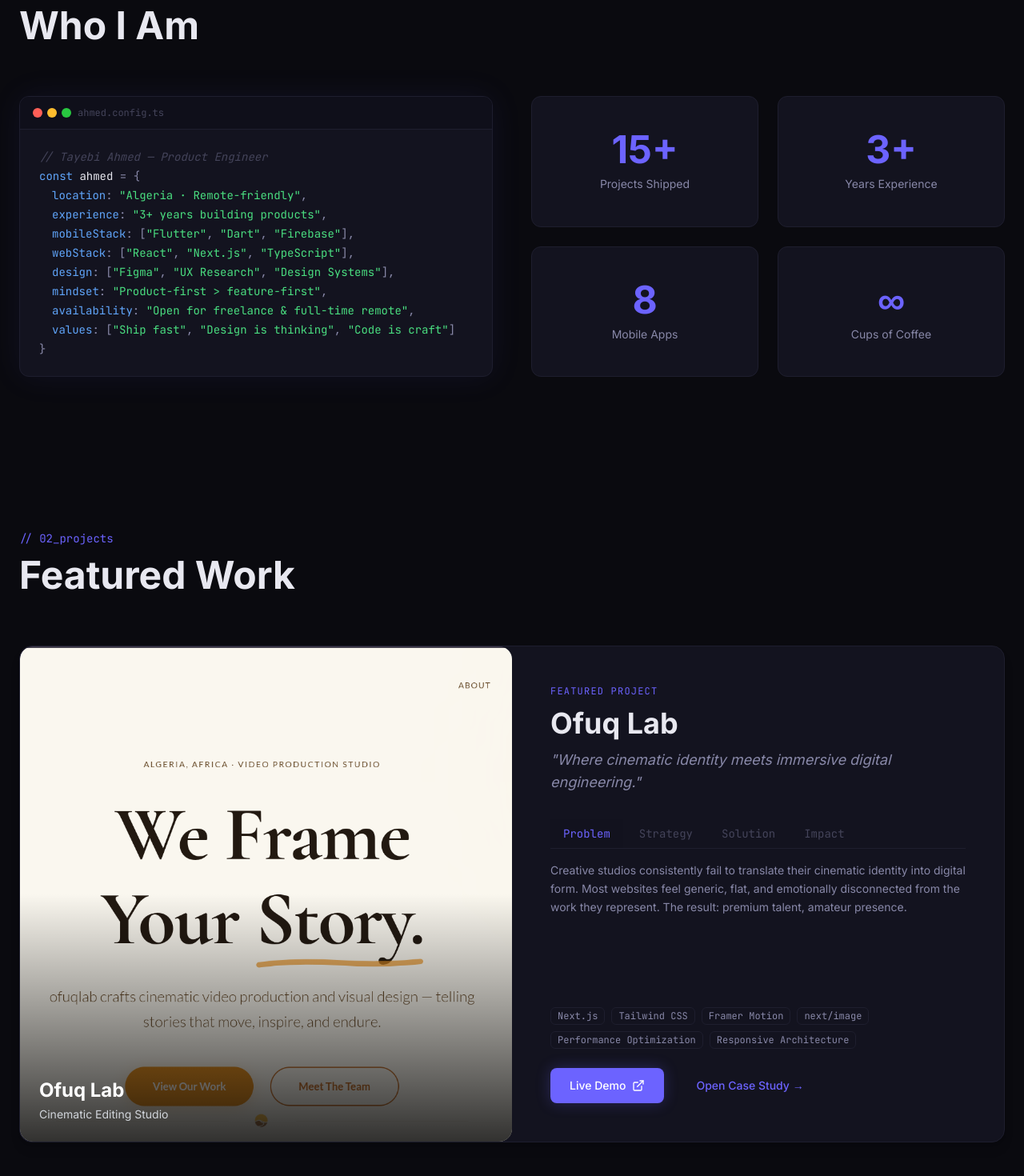
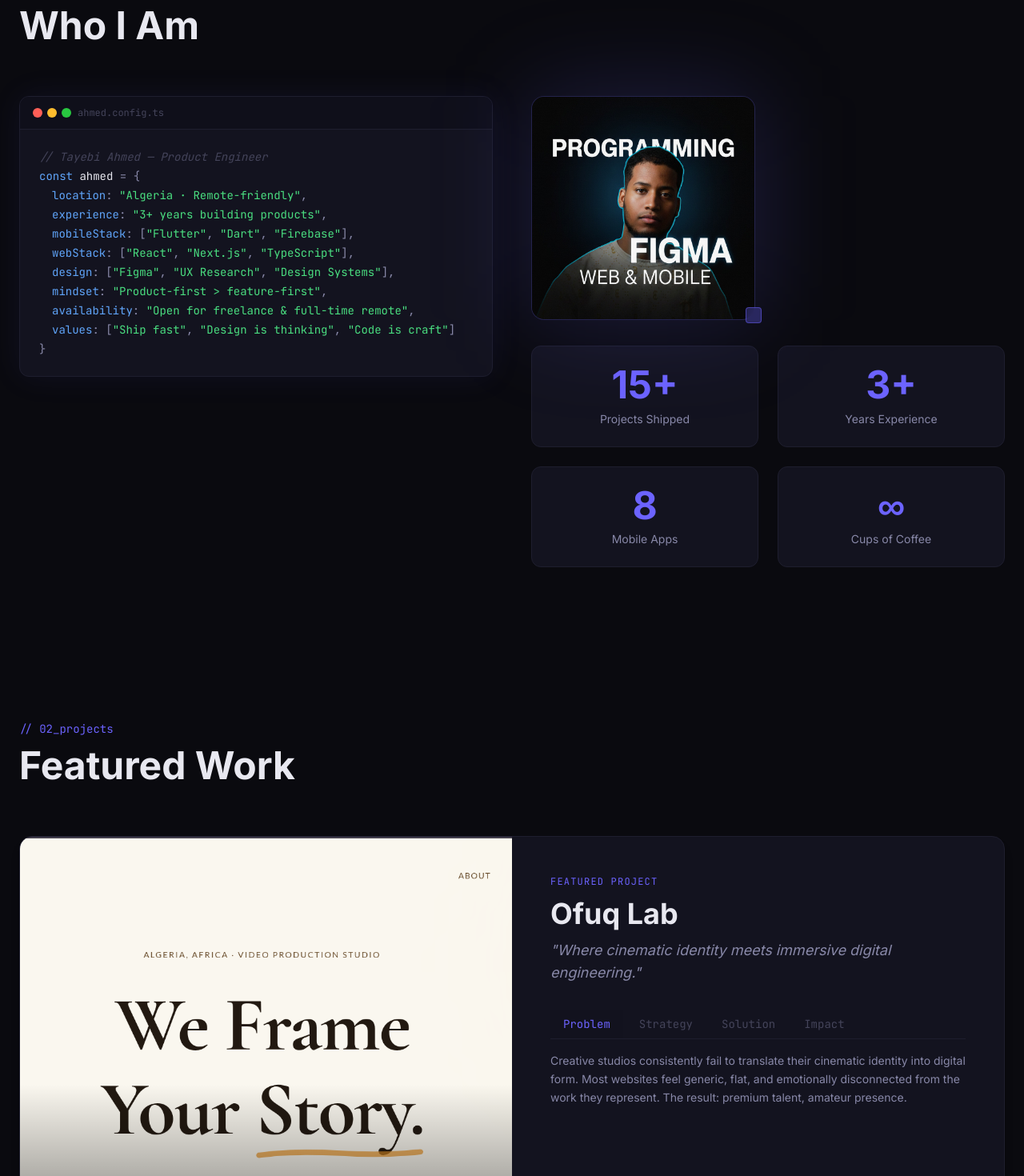
Before and after one commit to ahmedtayebi/ahmedcode, a Next.js app: page / in a window 1280 px wide. Shown: the part 920-2390 px from the top of the page at 80% size. Built offline with nearby package versions, Linux system fonts and the light colour scheme.

Commit message:
update photo

```diff
--- a/src/components/About.tsx
+++ b/src/components/About.tsx
@@ -1,6 +1,7 @@
 "use client";
 
 import { motion } from "framer-motion";
+import NextImage from "next/image";
 import AnimatedSection from "@/components/AnimatedSection";
 import SectionLabel from "@/components/SectionLabel";
 import TerminalWindow from "@/components/TerminalWindow";
@@ -236,6 +237,48 @@
                             </TerminalWindow>
                         </div>
 
+                        <div className="flex flex-col gap-8">
+                            {/* Profile Photo */}
+                            <div className="flex justify-center lg:block lg:justify-start">
+                                <div className="group relative h-[220px] w-[220px] md:h-[280px] md:w-[280px]">
+                                    {/* Glow Effect */}
+                                    <div className="absolute inset-0 rounded-2xl bg-accent/20 blur-[60px] transition-all duration-500 group-hover:bg-accent/30" />
+
+                                    <motion.div
+                                        initial={{ opacity: 0, scale: 0.9 }}
+                                        whileInView={{ opacity: 1, scale: 1 }}
+                                        whileHover={{ scale: 1.03 }}
+                                        transition={{
+                                            type: "spring",
+                                            stiffness: 300,
+                                            damping: 20
+                                        }}
+                                        viewport={{ once: true }}
+                                        className="relative h-full w-full overflow-hidden rounded-2xl border border-accent/20 bg-surface"
+                                    >
+                                        <NextImage
+                                            src="/images/profile.jpg"
+                                            alt="Tayebi Ahmed"
+                                            fill
+                                            className="object-cover"
+                                            unoptimized={true}
+                                            priority
+                                        />
+                                    </motion.div>
+
+                                    {/* Decorative Element */}
+                                    <motion.div
+                                        animate={{ y: [0, -6, 0] }}
+                                        transition={{
+                                            duration: 3,
+                                            repeat: Infinity,
+                                            ease: "easeInOut"
+                                        }}
+                                        className="absolute -bottom-2 -right-2 h-5 w-5 rounded border border-accent/50 bg-accent/30 backdrop-blur-sm"
+                                    />
+                                </div>
+                            </div>
+
                             <div className="grid grid-cols-2 gap-6">
                                 {stats.map((stat, index) => (
                                     <motion.div
@@ -258,6 +301,7 @@
                                 ))}
                             </div>
                         </div>
+                    </div>
                 </AnimatedSection>
             </div>
         </section>
--- a/src/components/Contact.tsx
+++ b/src/components/Contact.tsx
@@ -40,33 +40,12 @@
                         height="24"
                         viewBox="0 0 24 24"
                         fill="currentColor"
+                        xmlns="http://www.w3.org/2000/svg"
                     >
                         <path d="M12 2C6.477 2 2 6.477 2 12c0 4.42 2.865 8.17 6.839 9.49.5.092.682-.217.682-.482 0-.237-.008-.866-.013-1.7-2.782.603-3.369-1.34-3.369-1.34-.454-1.156-1.11-1.463-1.11-1.463-.908-.62.069-.608.069-.608 1.003.07 1.531 1.03 1.531 1.03.892 1.529 2.341 1.087 2.91.831.092-.646.35-1.086.636-1.336-2.22-.253-4.555-1.11-4.555-4.943 0-1.091.39-1.984 1.029-2.683-.103-.253-.446-1.27.098-2.647 0 0 .84-.269 2.75 1.025A9.578 9.578 0 0112 6.836c.85.004 1.705.114 2.504.336 1.909-1.294 2.747-1.025 2.747-1.025.546 1.377.203 2.394.1 2.647.64.699 1.028 1.592 1.028 2.683 0 3.842-2.339 4.687-4.566 4.935.359.309.678.919.678 1.852 0 1.336-.012 2.415-.012 2.743 0 .267.18.578.688.48C19.138 20.167 22 16.418 22 12c0-5.523-4.477-10-10-10z" />
                     </svg>
                 );
-            case "linkedin":
-                return (
-                    <svg
-                        width="24"
-                        height="24"
-                        viewBox="0 0 24 24"
-                        fill="currentColor"
-                    >
-                        <path d="M20.447 20.452h-3.554v-5.569c0-1.328-.027-3.037-1.852-3.037-1.853 0-2.136 1.445-2.136 2.939v5.667H9.351V9h3.414v1.561h.046c.477-.9 1.637-1.85 3.37-1.85 3.601 0 4.267 2.37 4.267 5.455v6.286zM5.337 7.433c-1.144 0-2.063-.926-2.063-2.065 0-1.138.92-2.063 2.063-2.063 1.14 0 2.064.925 2.064 2.063 0 1.139-.925 2.065-2.064 2.065zm1.782 13.019H3.555V9h3.564v11.452zM22.225 0H1.771C.792 0 0 .774 0 1.729v20.542C0 23.227.792 24 1.771 24h20.451C23.2 24 24 23.227 24 22.271V1.729C24 .774 23.2 0 22.222 0h.003z" />
-                    </svg>
-                );
-            case "dribbble":
-                return (
-                    <svg
-                        width="24"
-                        height="24"
-                        viewBox="0 0 24 24"
-                        fill="currentColor"
-                    >
-                        <path d="M12 0C5.375 0 0 5.375 0 12s5.375 12 12 12 12-5.375 12-12S18.625 0 12 0zm8.692 5.442c1.465 1.794 2.371 4.068 2.432 6.558-1.885-.402-3.666-.522-5.237-.402-.163-.402-.326-.794-.5-1.185 1.848-.762 3.463-1.783 4.305-4.971zm-8.692-3.567c2.608 0 4.983.925 6.852 2.463-.73 2.926-2.128 3.891-3.817 4.543-1.196-2.204-2.536-4.067-3.817-5.518.565-.093 1.14-.155 1.782-.155zm-3.817.742c1.26 1.411 2.577 3.234 3.754 5.387-2.463.653-5.387.915-8.239 1.031.653-3.545 3.234-6.357 6.485-7.418zm-6.558 8.383c0-.065 0-.13.011-.196 3.234-.13 6.558-.457 9.346-1.228.174.347.347.705.51 1.063-3.676 1.076-6.558 3.676-8.208 6.558-1.065-1.784-1.649-3.87-1.649-6.197zm8.383 8.383c-2.39 0-4.556-.826-6.297-2.204 1.445-2.577 4.026-4.926 7.248-5.906 1.031 2.675 1.783 5.602 2.128 8.817-1.01.195-2.06.293-3.079.293zm4.926-.587c-.304-2.994-1.01-5.83-1.979-8.437 1.391-.152 3.022-.043 4.785.326-.326 3.632-2.347 6.776-5.267 8.111z" />
-                    </svg>
-                );
-            case "email":
+            case "instagram":
                 return (
                     <svg
                         width="24"
@@ -78,14 +57,69 @@
                         strokeLinecap="round"
                         strokeLinejoin="round"
                     >
-                        <rect
-                            x="2"
-                            y="4"
-                            width="20"
-                            height="16"
-                            rx="2"
-                        ></rect>
-                        <path d="m22 7-8.97 5.7a1.94 1.94 0 0 1-2.06 0L2 7"></path>
+                        <rect x="2" y="2" width="20" height="20" rx="5" ry="5"></rect>
+                        <path d="M16 11.37A4 4 0 1 1 12.63 8 4 4 0 0 1 16 11.37z"></path>
+                        <line x1="17.5" y1="6.5" x2="17.51" y2="6.5"></line>
+                    </svg>
+                );
+            case "facebook":
+                return (
+                    <svg
+                        width="24"
+                        height="24"
+                        viewBox="0 0 24 24"
+                        fill="none"
+                        stroke="currentColor"
+                        strokeWidth="2"
+                        strokeLinecap="round"
+                        strokeLinejoin="round"
+                    >
+                        <path d="M18 2h-3a5 5 0 0 0-5 5v3H7v4h3v8h4v-8h3l1-4h-4V7a1 1 0 0 1 1-1h3z"></path>
+                    </svg>
+                );
+            case "x":
+                return (
+                    <svg
+                        width="24"
+                        height="24"
+                        viewBox="0 0 24 24"
+                        fill="currentColor"
+                    >
+                        <path d="M18.901 1.153h3.68l-8.04 9.19L24 22.846h-7.406l-5.8-7.584-6.638 7.584H.474l8.6-9.83L0 1.154h7.594l5.243 6.932ZM17.61 20.644h2.039L6.486 3.24H4.298Z" />
+                    </svg>
+                );
+            case "tiktok":
+                return (
+                    <svg
+                        width="24"
+                        height="24"
+                        viewBox="0 0 24 24"
+                        fill="none"
+                        stroke="currentColor"
+                        strokeWidth="2"
+                        strokeLinecap="round"
+                        strokeLinejoin="round"
+                    >
+                        <path d="M9 12a4 4 0 1 0 4 4V4a5 5 0 0 0 5 5v4a9 9 0 0 1-9-9Z"></path>
+                    </svg>
+                );
+            case "behance":
+                return (
+                    <svg
+                        width="24"
+                        height="24"
+                        viewBox="0 0 24 24"
+                        fill="none"
+                        stroke="currentColor"
+                        strokeWidth="2"
+                        strokeLinecap="round"
+                        strokeLinejoin="round"
+                    >
+                        <path d="M15 11h6v-2h-6M15 6h6v4h-6M4.5 9h-2M4 7h6M8 11h-2M8 14h-2M11 11h-2M11 7h-2M11 14h-2M8 9h3" stroke="none" fill="none" />
+                        <circle cx="6" cy="11" r="3" />
+                        <path d="M17 14a3 3 0 1 0 0-6 3 3 0 0 0 0 6z" />
+                        <path d="M14 6h6" />
+                        {/* Placeholder backup if complex path fails is omitted to keep it clean, utilizing the explicit paths above */}
                     </svg>
                 );
             default:
--- a/src/components/Projects.tsx
+++ b/src/components/Projects.tsx
@@ -134,15 +134,15 @@
                         whileInView={{ opacity: 1, y: 0 }}
                         viewport={{ once: true }}
                         transition={{ duration: 0.6 }}
-                        className="mb-24 overflow-hidden rounded-2xl border border-border-subtle bg-surface shadow-lg transition-all duration-500 hover:shadow-[0_0_50px_rgba(108,99,255,0.2)]"
+                        className="mb-24 w-full overflow-hidden rounded-2xl border border-border-subtle bg-surface shadow-lg transition-all duration-500 hover:shadow-[0_0_50px_rgba(108,99,255,0.2)]"
                     >
-                        <div className="grid lg:grid-cols-2">
+                        <div className="flex flex-col lg:grid lg:grid-cols-2">
                             {/* Left: Project Preview */}
                             <motion.div
                                 ref={featuredRef}
                                 onMouseMove={handleMouseMove}
                                 onMouseLeave={handleMouseLeave}
-                                className="group relative min-h-[500px] overflow-hidden rounded-2xl bg-gradient-to-br from-purple-900/20 via-blue-900/20 to-black"
+                                className="group relative min-h-[250px] w-full overflow-hidden bg-gradient-to-br from-purple-900/20 via-blue-900/20 to-black lg:min-h-[500px]"
                             >
                                 <motion.div
                                     style={{
@@ -162,11 +162,11 @@
                                     <div className="absolute inset-0 bg-gradient-to-t from-black/80 via-transparent to-transparent" />
 
                                     {/* Text overlay */}
-                                    <div className="absolute bottom-6 left-6">
-                                        <div className="font-display text-2xl font-bold text-white">
+                                    <div className="absolute bottom-6 left-6 right-6">
+                                        <div className="font-display w-full break-words text-2xl font-bold text-white">
                                             Ofuq Lab
                                         </div>
-                                        <div className="mt-1 text-sm text-gray-300">
+                                        <div className="mt-1 w-full break-words text-sm text-gray-300">
                                             Cinematic Editing Studio
                                         </div>
                                     </div>
@@ -174,7 +174,7 @@
                             </motion.div>
 
                             {/* Right: Content */}
-                            <div className="p-8 lg:p-12">
+                            <div className="w-full min-w-0 overflow-hidden p-6 md:p-8 lg:p-12">
                                 <motion.div
                                     initial={{ opacity: 0, y: 10 }}
                                     whileInView={{ opacity: 1, y: 0 }}
@@ -184,26 +184,26 @@
                                     <div className="font-code mb-3 text-xs uppercase tracking-widest text-accent">
                                         FEATURED PROJECT
                                     </div>
-                                    <h3 className="font-display mb-3 text-3xl font-bold text-text-primary md:text-4xl">
+                                    <h3 className="font-display mb-3 w-full break-words text-2xl font-bold text-text-primary md:text-3xl lg:text-4xl">
                                         Ofuq Lab
                                     </h3>
-                                    <p className="mb-8 text-lg italic text-text-secondary">
+                                    <p className="mb-8 w-full break-words text-base italic text-text-secondary md:text-lg">
                                         "Where cinematic identity meets immersive digital
                                         engineering."
                                     </p>
                                 </motion.div>
 
                                 {/* Tabs */}
-                                <div className="mb-8">
+                                <div className="mb-8 w-full overflow-hidden">
                                     {/* Tab Bar */}
-                                    <div className="mb-4 flex gap-1 border-b border-border-subtle">
+                                    <div className="mb-4 flex flex-wrap gap-1 border-b border-border-subtle">
                                         {tabs.map((tab) => (
                                             <button
                                                 key={tab}
                                                 onClick={() => setActiveTab(tab)}
-                                                className={`font-code cursor-pointer px-4 py-2 text-sm transition-all duration-200 ${activeTab === tab
-                                                        ? "border-b-2 border-accent bg-surface/50 text-accent"
-                                                        : "text-text-muted hover:text-text-secondary"
+                                                className={`font-code cursor-pointer px-3 py-2 text-xs transition-all duration-200 md:px-4 md:text-sm ${activeTab === tab
+                                                    ? "border-b-2 border-accent bg-surface/50 text-accent"
+                                                    : "text-text-muted hover:text-text-secondary"
                                                     }`}
                                             >
                                                 {tab}
@@ -220,7 +220,7 @@
                                             duration: 0.25,
                                             ease: "easeOut",
                                         }}
-                                        className="min-h-[150px]"
+                                        className="min-h-[150px] w-full min-w-0 break-words"
                                     >
                                         {renderTabContent()}
                                     </motion.div>
--- a/src/lib/constants.ts
+++ b/src/lib/constants.ts
@@ -35,22 +35,32 @@
 export const SOCIAL_LINKS: SocialLink[] = [
     {
         label: "GitHub",
-        href: "https://github.com/tayebiahmed",
+        href: "https://github.com/ahmedtayebi",
         icon: "github",
     },
     {
-        label: "LinkedIn",
-        href: "https://linkedin.com/in/tayebiahmed",
-        icon: "linkedin",
+        label: "Instagram",
+        href: "https://www.instagram.com/ahm_eddev?igsh=d3lrb3R1NGxwZHpt",
+        icon: "instagram",
     },
     {
-        label: "Dribbble",
-        href: "https://dribbble.com/tayebiahmed",
-        icon: "dribbble",
+        label: "Facebook",
+        href: "https://www.facebook.com/share/1AH62JUzgG/",
+        icon: "facebook",
     },
     {
-        label: "Email",
-        href: "mailto:hello@tayebiahmed.com",
-        icon: "email",
+        label: "X",
+        href: "https://x.com/tayebiahmed",
+        icon: "x",
+    },
+    {
+        label: "TikTok",
+        href: "https://tiktok.com/@ahmedta_dev",
+        icon: "tiktok",
+    },
+    {
+        label: "Behance",
+        href: "https://behance.net/tayebiahmed",
+        icon: "behance",
     },
 ];
```
Also changed, not shown: src/components/Footer.tsx (+66 -31 lines), public/images/profile.jpg (added), 1 other file (tests, documents, lock files or other folders). Lines whose indentation alone changed are shown as unchanged.
